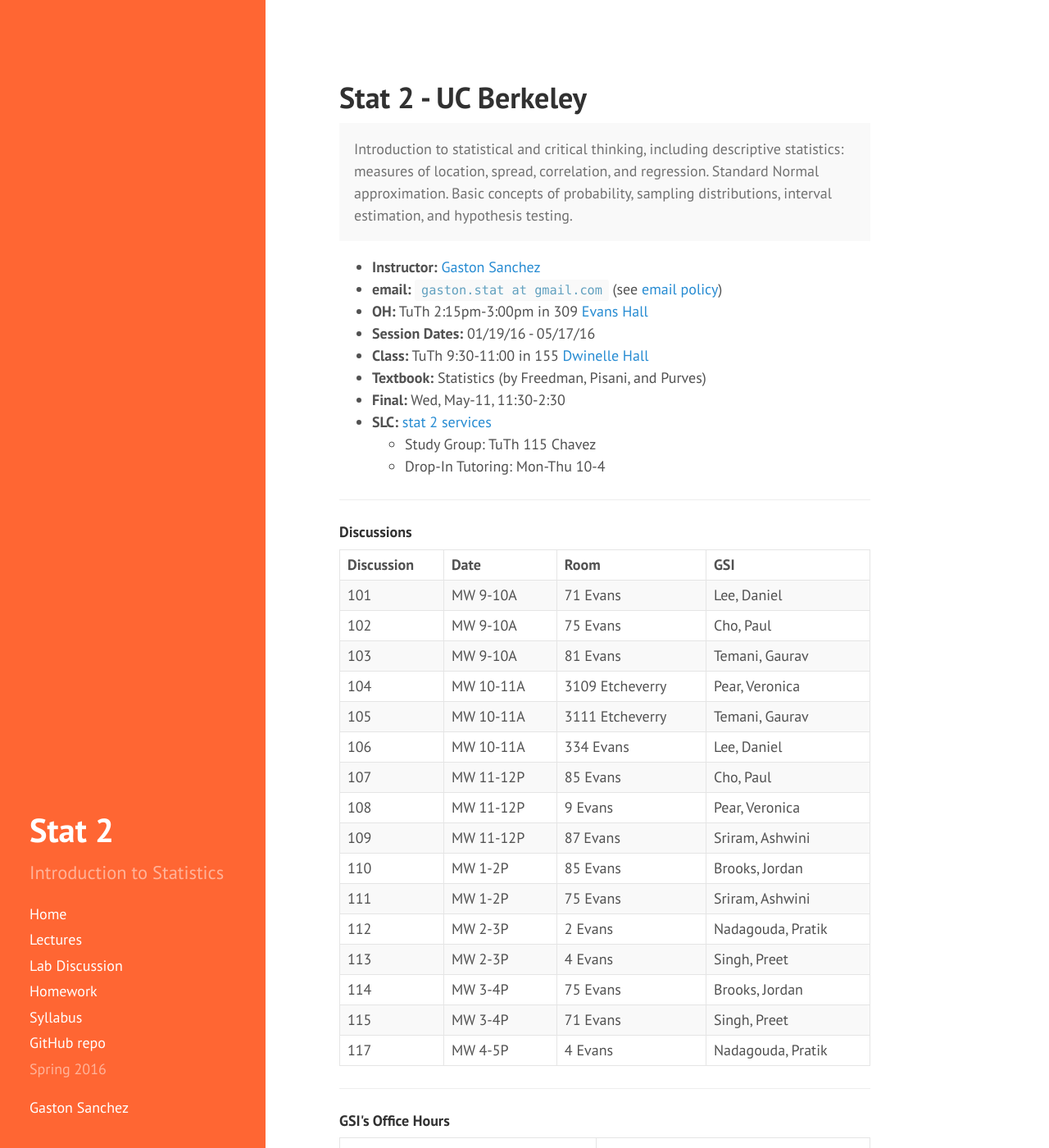
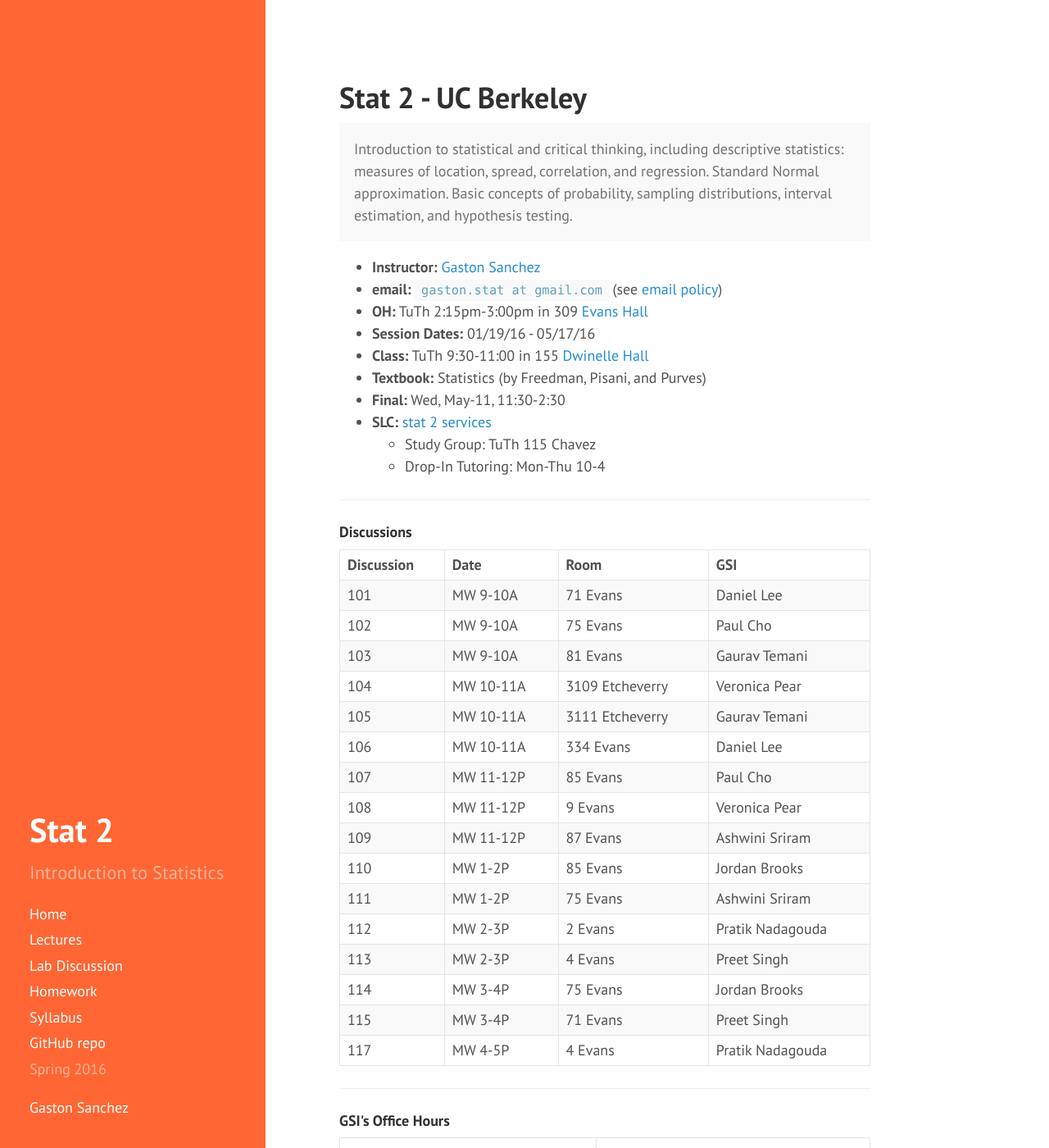
Before and after one commit to gastonstat/relic-stat2, a Jekyll site: the page built from index.html, in a window 1280 px wide and 1400 px high. Shown: the whole window at 82% size. Built offline with Jekyll 4.4.1, drawn with Linux system fonts in a browser that asks for light colours; nearby versions of some CDN libraries; the list of posts is cut into pages by our own code.

```diff
--- a/index.html
+++ b/index.html
@@ -44,97 +44,97 @@ Introduction to statistical and critical thinking, including descriptive statist
       <td>101</td>
       <td>MW 9-10A</td>
       <td>71 Evans</td>
-      <td>Lee, Daniel</td>
+      <td>Daniel Lee</td>
     </tr>
     <tr>
       <td>102</td>
       <td>MW 9-10A</td>
       <td>75 Evans</td>
-      <td>Cho, Paul</td>
+      <td>Paul Cho</td>
     </tr>
     <tr>
       <td>103</td>
       <td>MW 9-10A</td>
       <td>81 Evans</td>
-      <td>Temani, Gaurav</td>
+      <td>Gaurav Temani</td>
     </tr>
     <tr>
       <td>104</td>
       <td>MW 10-11A</td>
       <td>3109 Etcheverry</td>
-      <td>Pear, Veronica</td>
+      <td>Veronica Pear</td>
     </tr>
     <tr>
       <td>105</td>
       <td>MW 10-11A</td>
       <td>3111 Etcheverry</td>
-      <td>Temani, Gaurav</td>
+      <td>Gaurav Temani</td>
     </tr>
     <tr>
       <td>106</td>
       <td>MW 10-11A</td>
       <td>334 Evans</td>
-      <td>Lee, Daniel</td>
+      <td>Daniel Lee</td>
     </tr>
     <tr>
       <td>107</td>
       <td>MW 11-12P</td>
       <td>85 Evans</td>
-      <td>Cho, Paul</td>
+      <td>Paul Cho</td>
     </tr>
     <tr>
       <td>108</td>
       <td>MW 11-12P</td>
       <td>9 Evans</td>
-      <td>Pear, Veronica</td>
+      <td>Veronica Pear</td>
     </tr>
     <tr>
       <td>109</td>
       <td>MW 11-12P</td>
       <td>87 Evans</td>
-      <td>Sriram, Ashwini</td>
+      <td>Ashwini Sriram</td>
     </tr>
     <tr>
       <td>110</td>
       <td>MW 1-2P</td>
       <td>85 Evans</td>
-      <td>Brooks, Jordan</td>
+      <td>Jordan Brooks</td>
     </tr>
     <tr>
       <td>111</td>
       <td>MW 1-2P</td>
       <td>75 Evans</td>
-      <td>Sriram, Ashwini</td>
+      <td>Ashwini Sriram</td>
     </tr>
     <tr>
       <td>112</td>
       <td>MW 2-3P</td>
       <td>2 Evans</td>
-      <td>Nadagouda, Pratik</td>
+      <td>Pratik Nadagouda</td>
     </tr>
     <tr>
       <td>113</td>
       <td>MW 2-3P</td>
       <td>4 Evans</td>
-      <td>Singh, Preet</td>
+      <td>Preet Singh</td>
     </tr>
     <tr>
       <td>114</td>
       <td>MW 3-4P</td>
       <td>75 Evans</td>
-      <td>Brooks, Jordan</td>
+      <td>Jordan Brooks</td>
     </tr>
     <tr>
       <td>115</td>
       <td>MW 3-4P</td>
       <td>71 Evans</td>
-      <td>Singh, Preet</td>
+      <td>Preet Singh</td>
     </tr>
     <tr>
       <td>117</td>
       <td>MW 4-5P</td>
       <td>4 Evans</td>
-      <td>Nadagouda, Pratik</td>
+      <td>Pratik Nadagouda</td>
     </tr>
   </tbody>
 </table>
```
